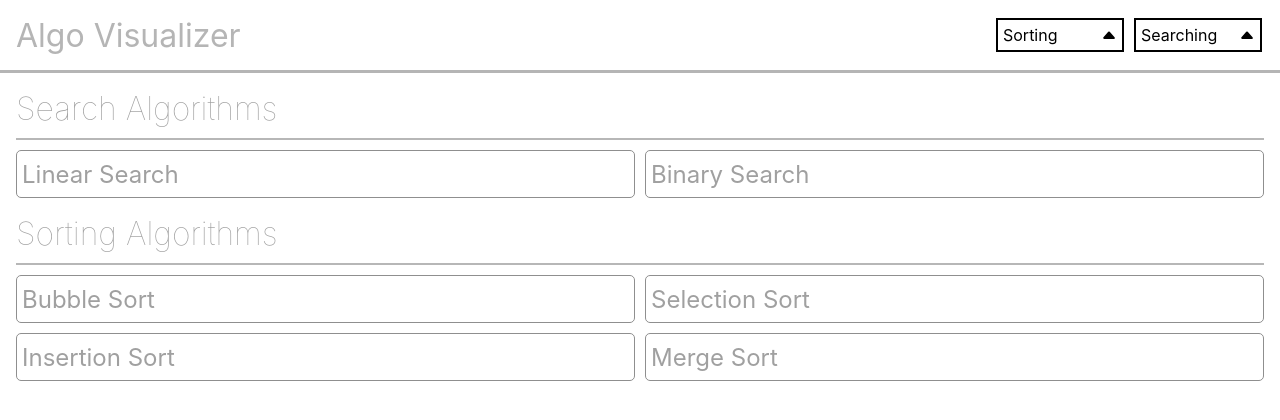
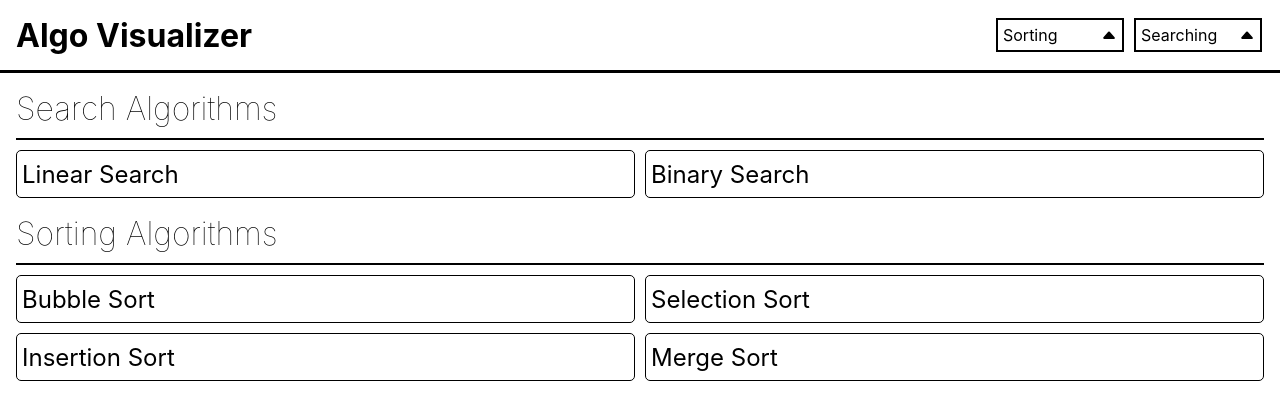
Before and after one commit to SparshDang/react-algo-visualizer, a React (Create React App) app: page / in a window 1280 px wide. Shown: the top 420 px of the page. Built offline with nearby package versions, Linux system fonts and the light colour scheme.

Commit message:
Done minor changes

```diff
--- a/src/Components/HomePageComponents/AlgorithmButton.module.css
+++ b/src/Components/HomePageComponents/AlgorithmButton.module.css
@@ -1,11 +1,11 @@
 .main{
-    border: 1px solid rgb(143, 143, 143);
+    border: 1px solid rgb(0, 0, 0);
     border-radius: 5px;
     min-height: 3rem;
     padding: 5px;
     font-size: 1.5rem;
     display: flex;
     align-items: center;
-    color: rgb(160, 160, 160);
     text-decoration: none;
+    color: black;
 }
--- a/src/Components/HomePageComponents/Container.module.css
+++ b/src/Components/HomePageComponents/Container.module.css
@@ -6,12 +6,11 @@
 .header{
     font-size: 2rem;
     font-weight: 100;
-    color: rgb(160, 160, 160);
 }
 
 .divider{
     height: 2px;
-    background-color: rgb(183, 183, 183);
+    background-color:black;
     margin: 10px auto;
 }
 
--- a/src/Components/Root.module.css
+++ b/src/Components/Root.module.css
@@ -4,7 +4,7 @@
     justify-content: space-between;
     padding: 0.5rem;
     padding-left: 1rem;
-    border-bottom: 3px solid rgb(181, 181, 181);
+    border-bottom: 3px solid black;
 }
 
 .main > div{
@@ -14,7 +14,8 @@
 
 .title{
     font-size: 2rem;
-    color: rgb(181, 181, 181);
+    color: black;
+    font-weight: bold;
     text-decoration: none;
 }
 
```
